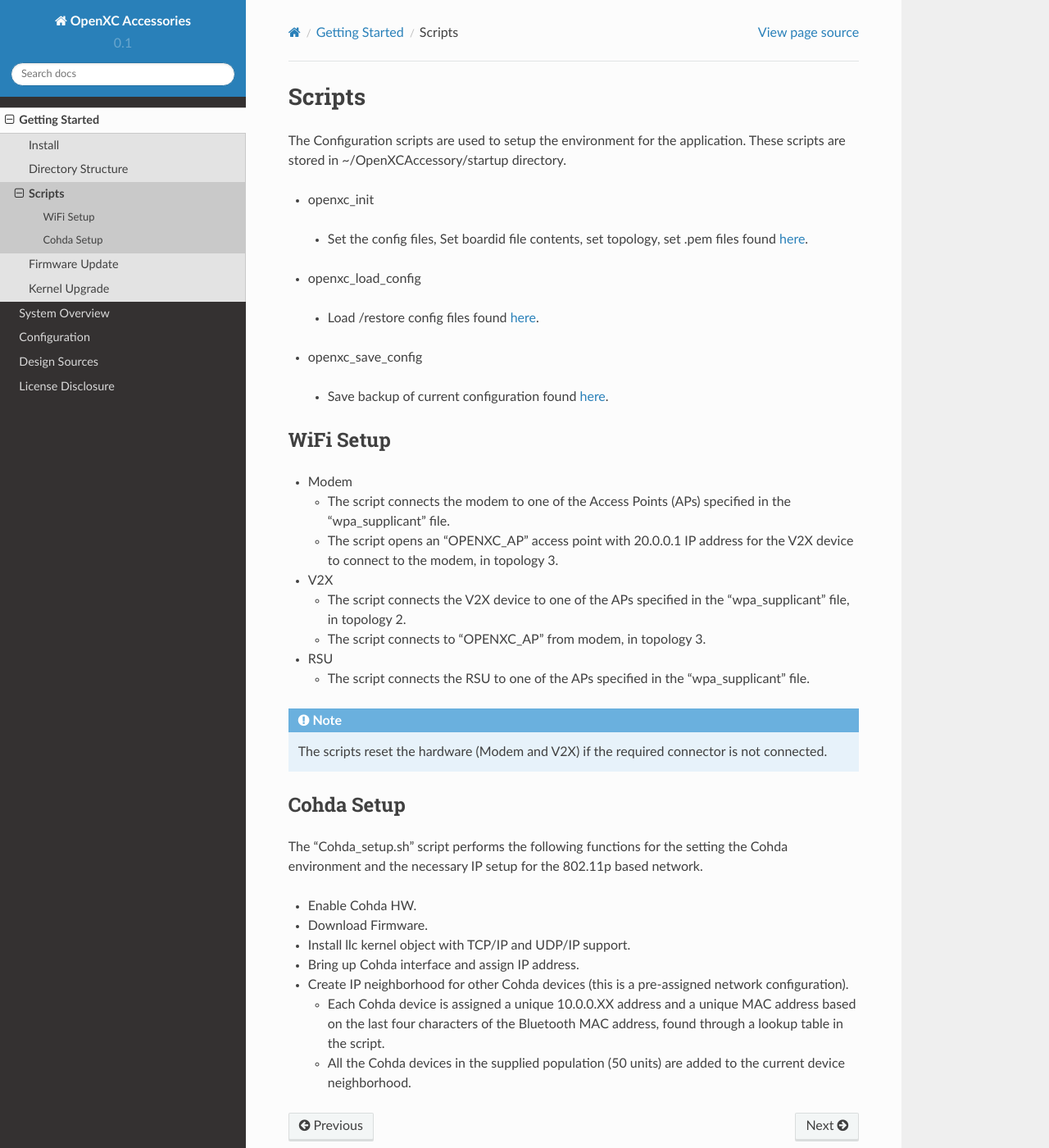
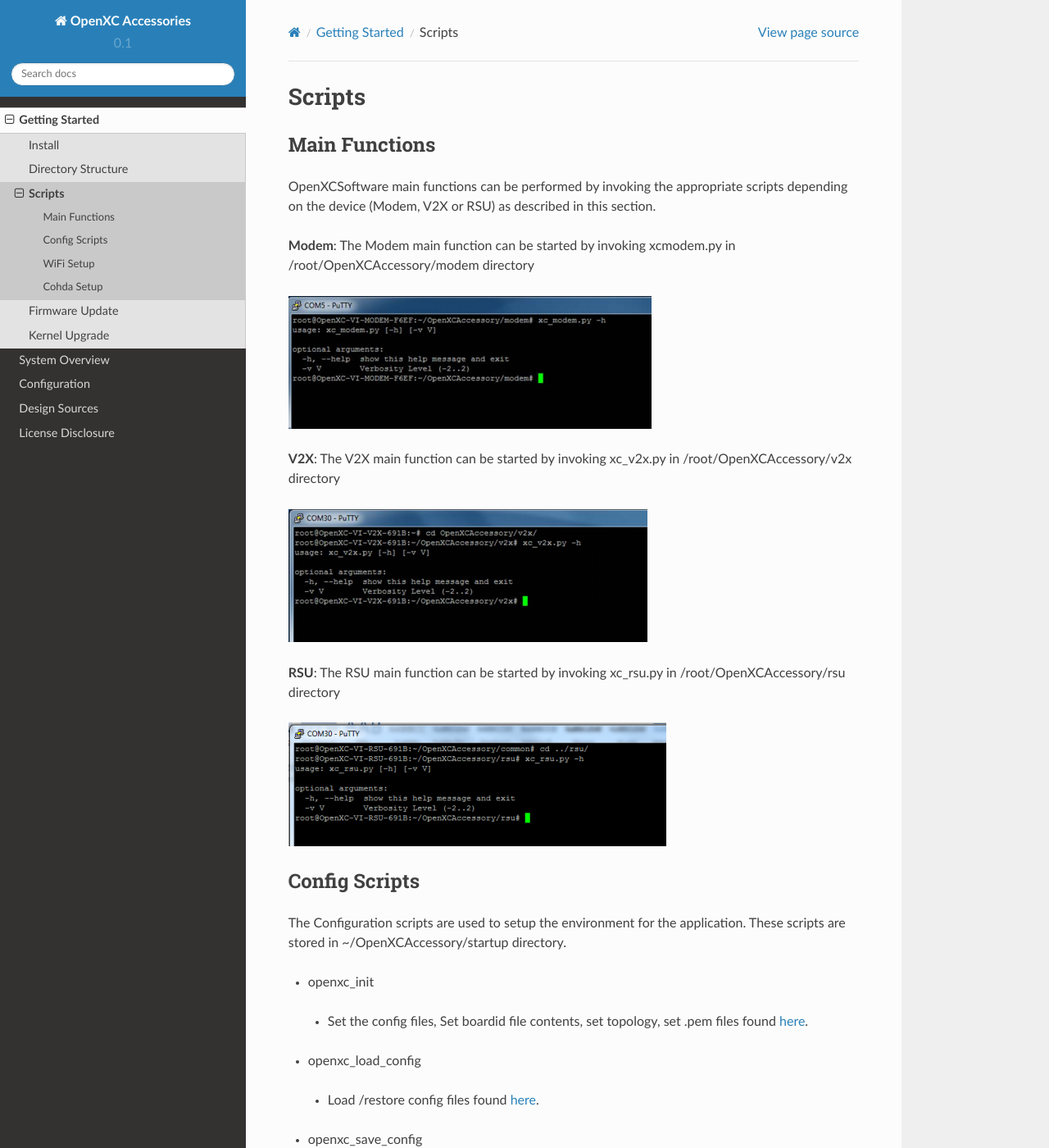
Before and after one commit to openxc/openxc-accessories, a Sphinx documentation site: the page built from docs/scripts.rst, in a window 1280 px wide and 1400 px high. Shown: the whole window at 82% size. Built offline with Sphinx 7.4.7 and the Read the Docs theme 2.0.0, drawn with Linux system fonts in a browser that asks for light colours.

Commit message:
Add main scripts

```diff
--- a/docs/scripts.rst
+++ b/docs/scripts.rst
@@ -1,6 +1,26 @@
 =======
 Scripts
 =======
+
+Main Functions
+--------
+
+OpenXCSoftware main functions can be performed by invoking the appropriate scripts depending on the device (Modem, V2X or RSU) as described in this section.
+
+**Modem**: The Modem main function can be started by invoking xcmodem.py in /root/OpenXCAccessory/modem directory
+
+.. image:: https://github.com/openxc/openxc-accessories/raw/master/docs/pictures/Figure%2014.PNG
+
+**V2X**: The V2X main function can be started by invoking xc_v2x.py in /root/OpenXCAccessory/v2x directory
+
+.. image:: https://github.com/openxc/openxc-accessories/raw/master/docs/pictures/Figure%2015.PNG
+
+**RSU**: The RSU main function can be started by invoking xc_rsu.py in /root/OpenXCAccessory/rsu directory
+
+.. image:: https://github.com/openxc/openxc-accessories/raw/master/docs/pictures/Figure%2016.PNG
+
+Config Scripts
+--------
 
 The Configuration scripts are used to setup the environment for the application. These scripts are stored in ~/OpenXCAccessory/startup directory.
 
```
